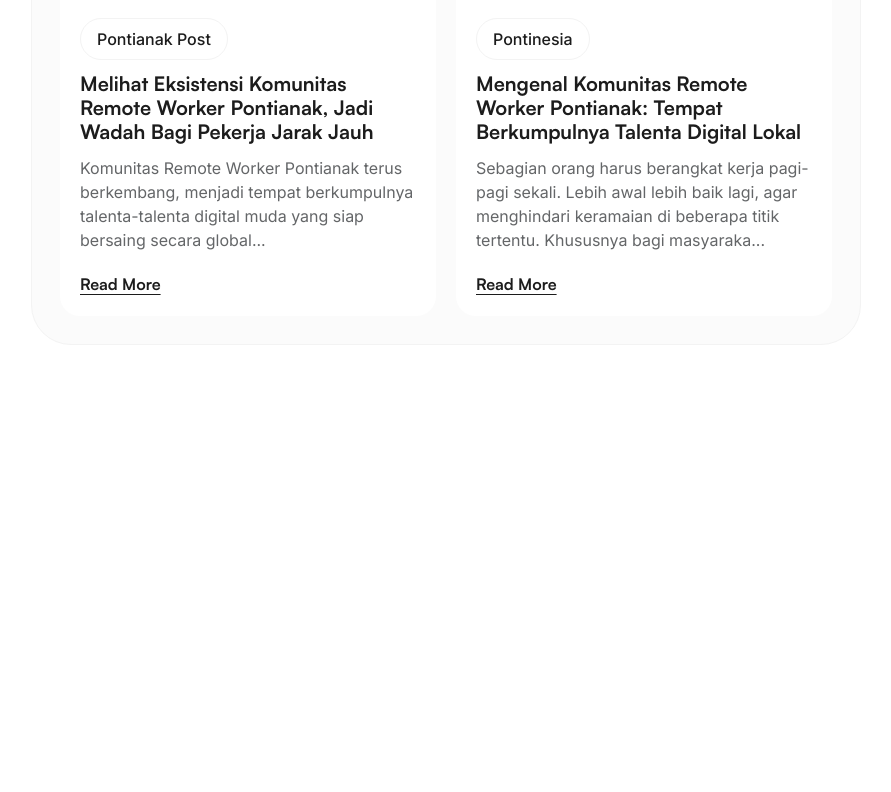
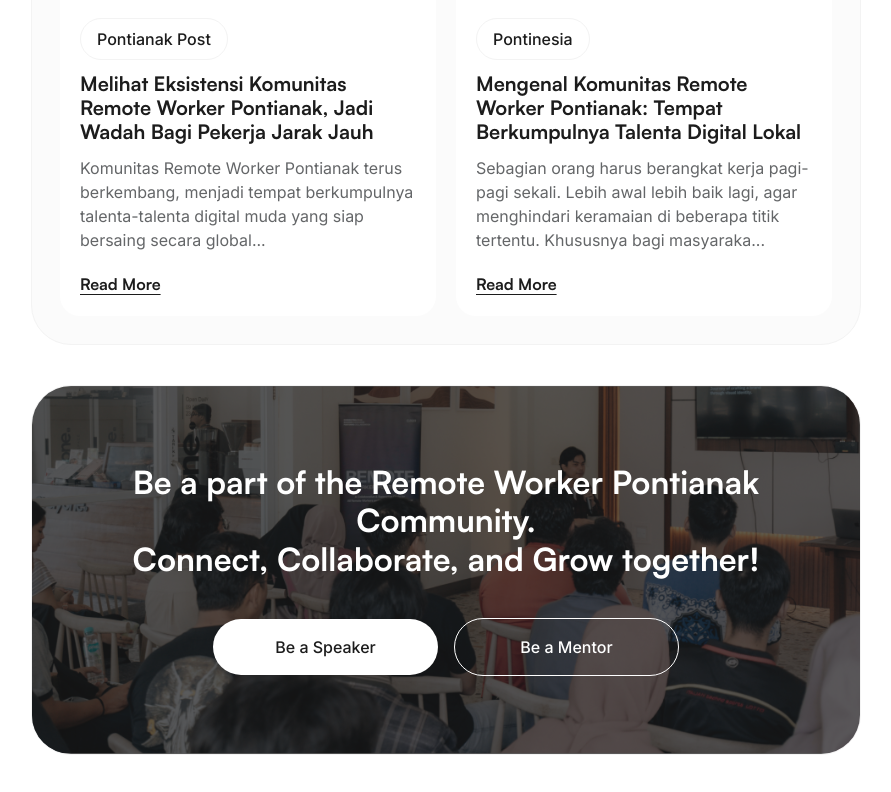
Before and after one commit to thefathdev/remote-worker-pnk, a Next.js app: page / in a window 1280 px wide. Shown: the part 3160-3952 px from the top of the page, without its empty margins (319-1210 px from the left). Before the commit the page ends 3605 px from the top, so only its background shows below. Built offline with nearby package versions, Linux system fonts and the light colour scheme.

Commit message:
Add CtaSection component and update CTA button styles for enhanced user engagement

```diff
--- a/src/app/page.tsx
+++ b/src/app/page.tsx
@@ -1,6 +1,7 @@
 import { About } from "@/components/home/about";
 import { Activity } from "@/components/home/activity";
 import { Articles } from "@/components/home/articles";
+import { CtaSection } from "@/components/home/cta-section";
 import { Hero } from "@/components/home/hero";
 import { WorkFields } from "@/components/home/work-fields";
 import { NavMenu } from "@/components/nav-menu";
@@ -17,6 +18,7 @@ export default function Home() {
         <Activity />
         <WorkFields />
         <Articles />
+        <CtaSection />
       </div>
     </div>
   );
--- a/src/components/home/cta-button.tsx
+++ b/src/components/home/cta-button.tsx
@@ -16,7 +16,7 @@ export function CtaButton() {
       </div>
 
       <div className="absolute inset-0 bg-gradient-to-r via-50% via-transparent from-black/80 to-black/80"></div>
-      <div className="absolute left-1/2 -translate-x-1/2 bg-white blur-[100px] h-16 w-72 bottom-0 translate-y-[calc(100%+20px)] opacity-0 group-hover:opacity-100 transition-all ease-in duration-500"></div>
+      <div className="absolute left-1/2 -translate-x-1/2 bg-white rounded-[100%] blur-[100px] h-16 w-72 bottom-0 translate-y-[calc(100%+20px)] opacity-0 group-hover:opacity-100 transition-all ease-in duration-500"></div>
       <span className="font-medium relative">Explore More</span>
       <svg
         width="25"
--- /dev/null
+++ b/src/components/home/cta-section.tsx
@@ -0,0 +1,40 @@
+export function CtaSection() {
+  return (
+    <div className="p-7 flex flex-col gap-10 items-center justify-center border border-[#F3F3F3] relative rounded-[2.5rem] overflow-hidden min-h-[370px]">
+      {/* eslint-disable-next-line @next/next/no-img-element */}
+      <img
+        className="absolute inset-0 object-cover h-full w-full"
+        alt=""
+        src="/cta.jpg"
+        loading="lazy"
+        decoding="async"
+      />
+      <div className="absolute inset-0 bg-[#1c1c1c] opacity-70"></div>
+
+      <h2 className="font-satoshi font-bold text-[2rem] leading-[1.2] text-white relative text-center">
+        Be a part of the Remote Worker Pontianak Community. <br /> Connect,
+        Collaborate, and Grow together!
+      </h2>
+
+      <div className="flex gap-4 justify-center items-center w-full">
+        {/* Be a speaker button */}
+        <div className="flex gap-4 group items-center p-4 rounded-full w-full text-[#1C1C1C] max-w-[225px] bg-white justify-center relative overflow-hidden">
+          {/* Gradient blur */}
+          <span
+            className="w-full block absolute inset-0 h-[70px] -bottom-0 opacity-0 group-hover:opacity-100 translate-y-[90%] transition-all duration-500 ease-in rounded-[100%] blur-[10px] group-hover:blur-[40px]"
+            style={{
+              backgroundImage:
+                "linear-gradient(to right, #008BFF 0%, #C258E7 21%, #F92C8A 40%, #FF1074 58%, #FF5500 77%, #BE0000 96%)",
+            }}
+          ></span>
+          <span className="font-medium relative">Be a Speaker</span>
+        </div>
+
+        {/* Be a mentor button */}
+        <div className="flex gap-4 group items-center p-4 rounded-full w-full bg-transparent border border-white max-w-[225px] text-white hover:text-[#1c1c1c] justify-center relative overflow-hidden hover:bg-white">
+          <span className="font-medium relative ">Be a Mentor</span>
+        </div>
+      </div>
+    </div>
+  );
+}
```
Also changed, not shown: public/cta.jpg (added).
